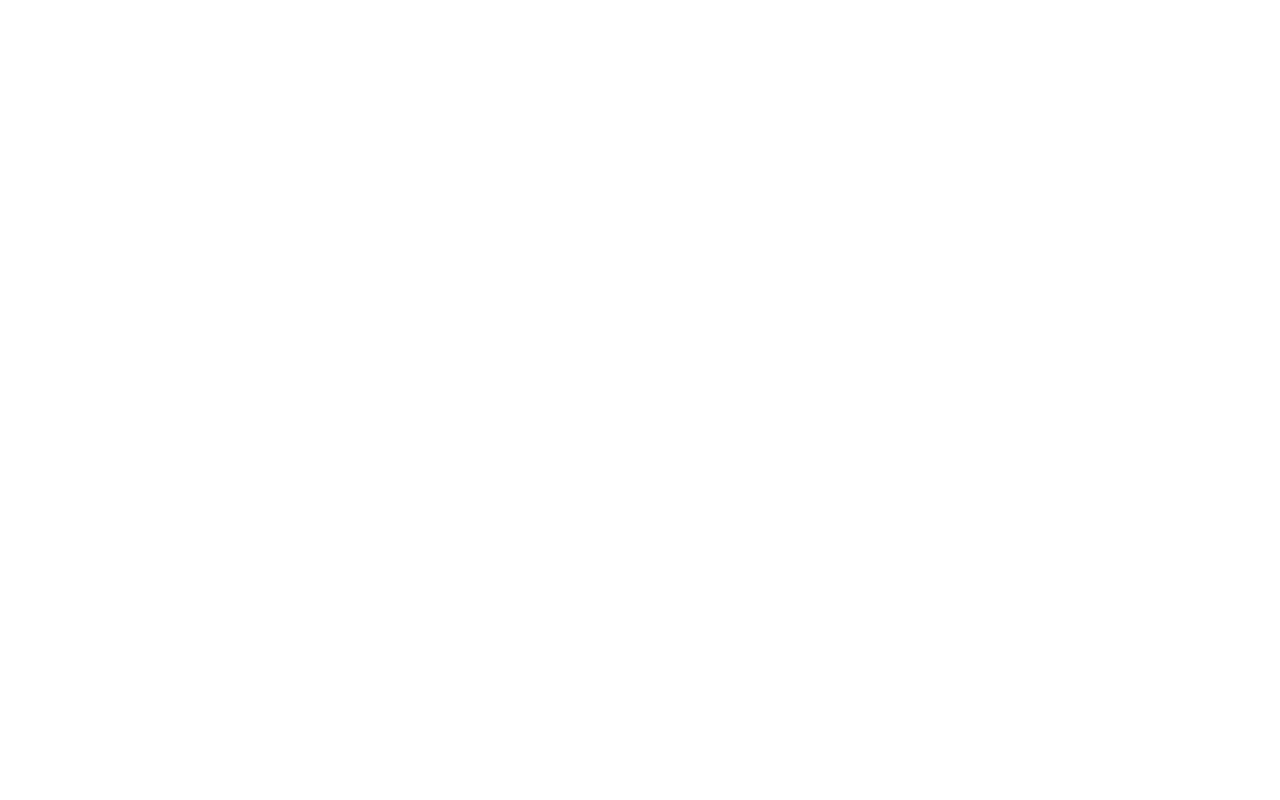
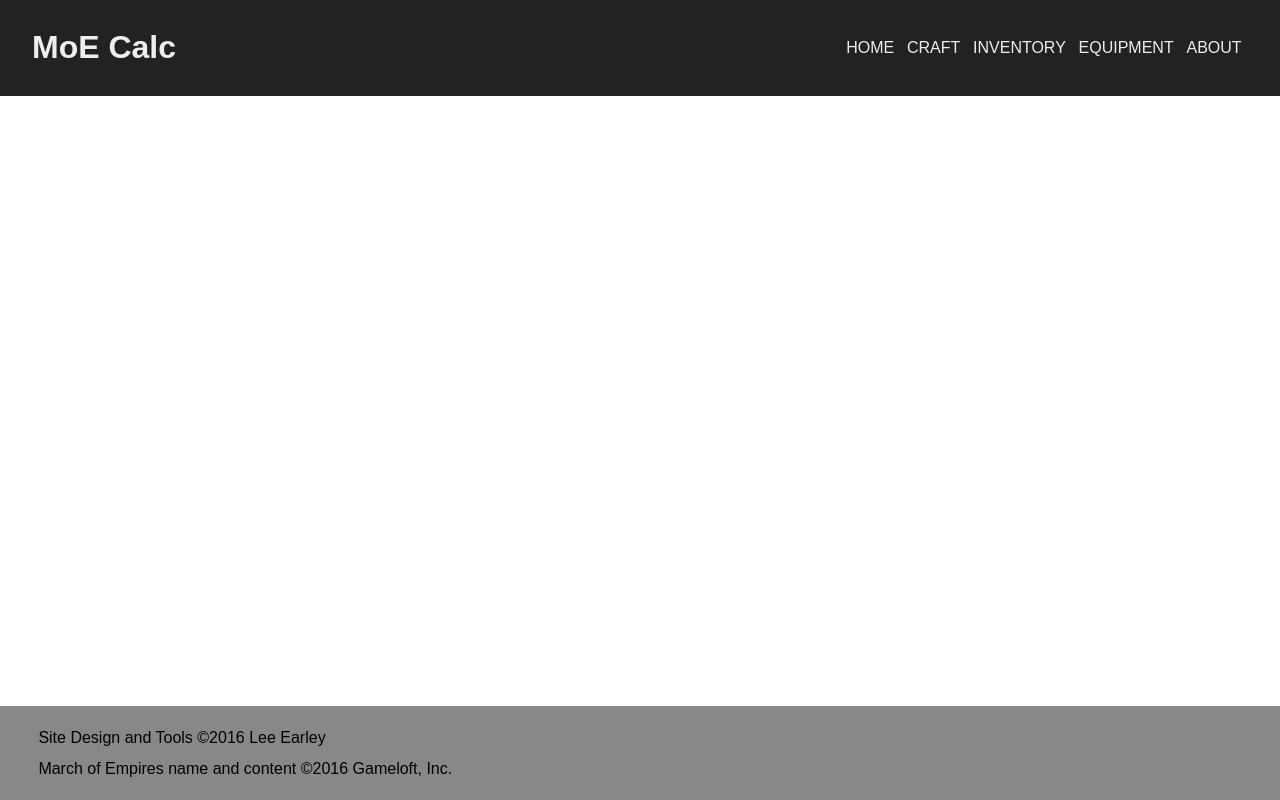
Before and after one commit to learley/moeCalc, a plain HTML site: page index.html in a window 1280 px wide. Drawn offline with nearby package versions, Linux system fonts and the light colour scheme; a web font is replaced by a local one.

Commit message:
Created page header and footer in index.html and related layout and styles in main.css

```diff
--- a/css/main.css
+++ b/css/main.css
@@ -1,4 +1,69 @@
 /* --- Main Styles --- */
+
+* {
+  box-sizing: border-box;
+}
+
+body {
+  font-family: 'Rambla', sans-serif;
+  display: flex;
+  flex-direction: column;
+  min-height: 100vh;
+}
+
+.main-header {
+  width: 100%;
+  display: flex;
+  background-color: #222;
+  justify-content: space-between;
+  padding: 0.5em 2em;
+}
+
+.sitename {
+  display: inline;
+  white-space: nowrap;
+  /*padding-left: 1em;*/
+}
+
+.main-nav {
+  display: flex;
+  flex-wrap: wrap;
+  justify-content: space-around;
+  list-style-type: none;
+  align-items: center;
+
+}
+
+a, a:hover, a:visited {
+  text-decoration: none;
+}
+
+.main-header a, .main-header a:hover, .main-header a:visited {
+  color: #eee;
+}
+
+.main-nav li {
+  text-transform: uppercase;
+  padding: 0.4em;
+}
+
+.content {
+  flex: 1;
+}
+
+.main-footer {
+  background-color: #888;
+  width: 100%;
+  padding: 1em 2em;
+  display: flex;
+  flex-wrap: wrap;
+  flex-direction: column;
+
+}
+
+.main-footer span {
+  padding: .4em;
+}
 
 .clearfix:after {
     clear: both;
--- a/index.html
+++ b/index.html
@@ -8,12 +8,34 @@
     <meta name="viewport" content="width=device-width, initial-scale=1">
 
     <!--<link rel="apple-touch-icon" href="apple-touch-icon.png">-->
+    <link href='https://fonts.googleapis.com/css?family=Rambla' rel='stylesheet' type='text/css'>
     <link rel="stylesheet" href="css/normalize.css">
     <link rel="stylesheet" href="css/main.css">
 
   </head>
   <body>
+    <!-- Header and Navigation -->
+    <header class="main-header">
+        <h1 class="sitename"><a href="index.html">MoE Calc</a></h1>
+        <ul class="main-nav">
+          <li><a class="selected" href="index.html">home</a></li>
+          <li><a href="craft.html">craft</a></li>
+          <li><a href="inventory.html">inventory</a></li>
+          <li><a href="equip.html">equipment</a></li>
+          <li><a href="about.html">about</a></li>
+        </ul>
+    </header>
 
+    <!-- Content -->
+    <div class="content">
+
+    </div>
+
+    <!-- Footer -->
+    <footer class="main-footer">
+      <span>Site Design and Tools &copy;2016 Lee Earley</span>
+      <span>March of Empires name and content &copy;2016 Gameloft, Inc.</span>
+    </footer>
 
 
     <!-- Script loading -->
```
